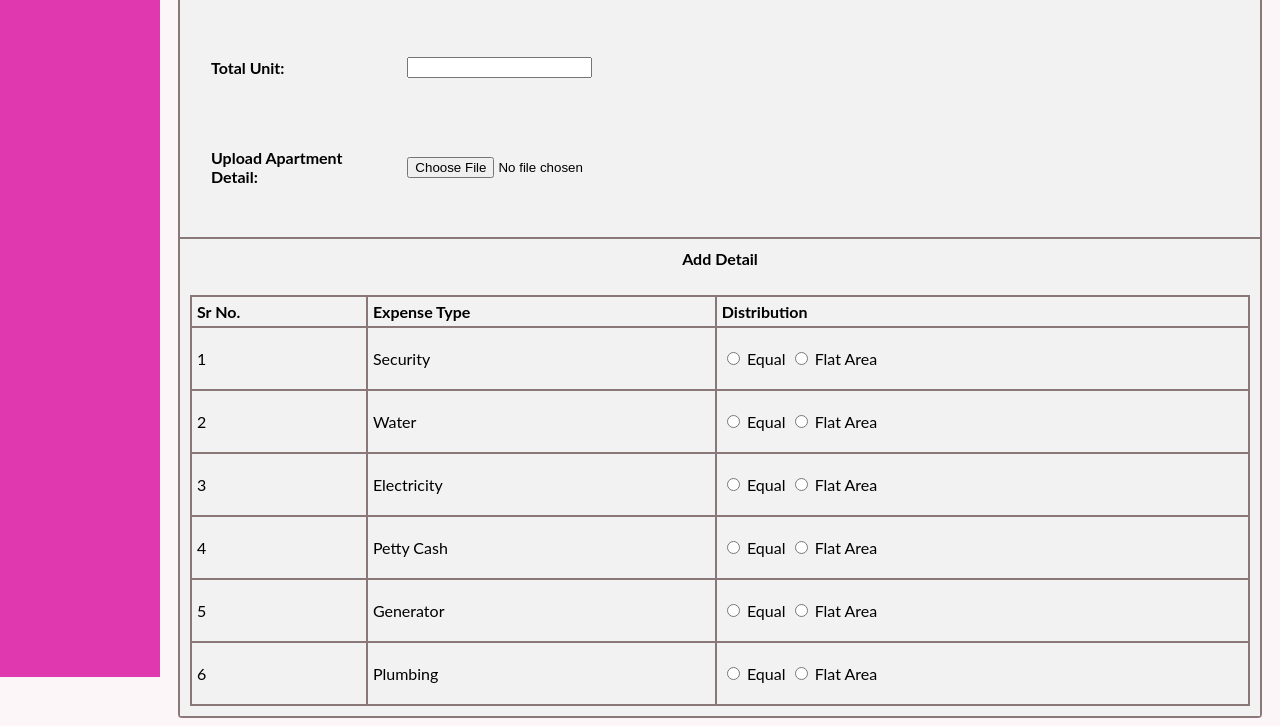
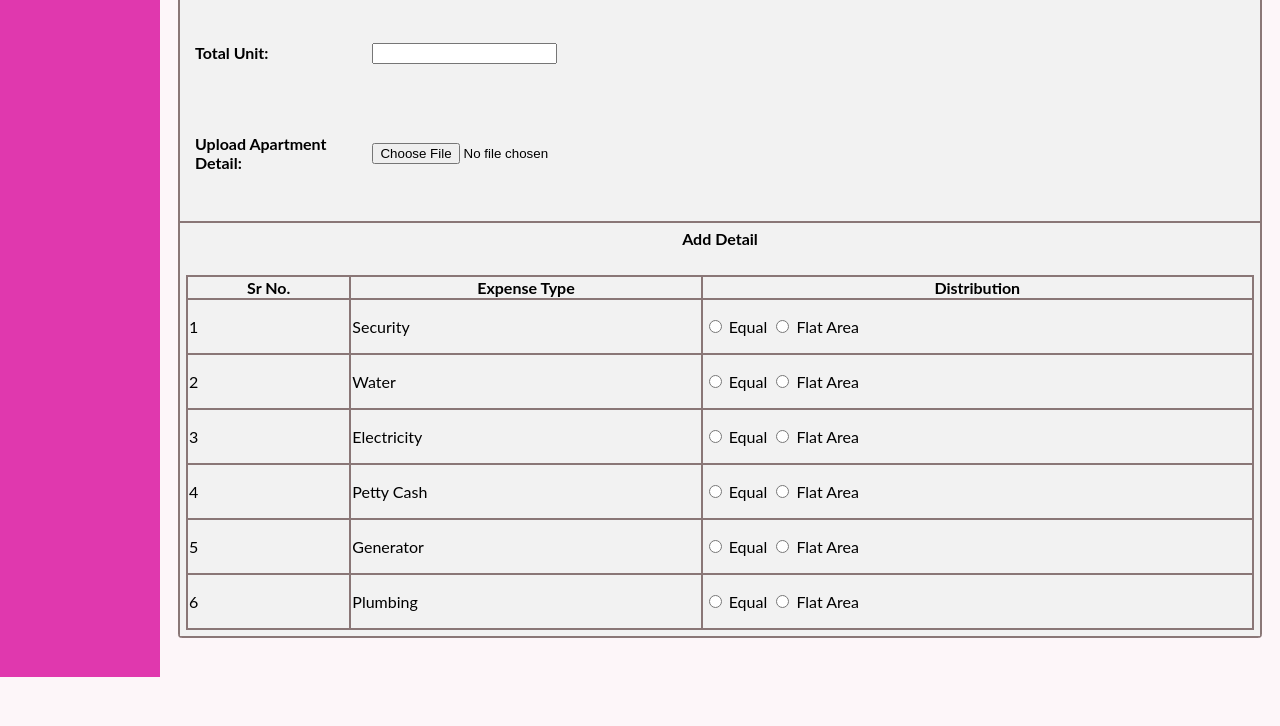
Before and after one commit to Amit9886/easymaintenance, a plain HTML site: page index.html in a window 1280 px wide. Shown: the part 123-849 px from the top of the page. After the commit the page ends 800 px from the top, so only its background shows below. Drawn offline with Linux system fonts and the light colour scheme.

Commit message:
modifed index.html

```diff
--- a/index.html
+++ b/index.html
@@ -75,7 +75,12 @@
     }
 
     #yearslabel {
-      margin-left: 13em;
+      margin-left: 7em;
+      font-weight: bold;
+    }
+
+    #monthslabel {
+      font-weight: bold;
     }
 
     * {
@@ -83,8 +88,7 @@
     }
 
     .row {
-      margin-left: 1em;
-      /* margin-right: -5px; */
+      margin-left: 0.5em;
     }
 
     .column {
@@ -116,9 +120,8 @@
     th,
     td {
       text-align: left;
-      padding: 5px;
+      padding: 1px;
       border-spacing: 0;
-      /* width: 20%; */
       border: 0.5px solid rgb(138, 119, 119);
     }
 
@@ -128,19 +131,16 @@
 
     #addapartmenttable {
       border: 0;
-      /* border: 0.5px solid rgb(138, 119, 119); */
       width: 40%;
     }
 
     #addapartmenttable th {
       border: 0;
-      /* border: 0.5px solid rgb(138, 119, 119); */
     }
 
     #addapartmenttable td {
       border: 0;
-      padding-left: 10%;
-      /* border: 0.5px solid rgb(138, 119, 119); */
+      padding-left: 2%;
     }
 
     #addapartmenttablelable {
@@ -149,9 +149,9 @@
       margin-top: 0px;
     }
 
-    /* #apartmentDetail {
-      height: 40%;
-    } */
+    #distTypeHeader th {
+      text-align: center;
+    }
   </style>
 </head>
 
@@ -167,7 +167,7 @@
       <tr>
         <td>
           <div id="time">
-            <label for="cars">Select month:</label>
+            <label for="cars" id="monthslabel">Select month:</label>
             <select name="months" id="months">
               <option value="Jan">January</option>
               <option value="Feb">February</option>
@@ -228,7 +228,7 @@
             <h5 id="addapartmenttablelable">Add Detail</h5>
             <table id="apartmentDetail">
               <tr>
-                <thead>
+                <thead id="distTypeHeader">
                   <th>Sr No.</th>
                   <th>Expense Type</th>
                   <th>Distribution</th>
@@ -242,9 +242,9 @@
                   <p>Security</p>
                 </td>
                 <td>
-                  <input type="radio" id="distribution1" name="distribution" value="equal">
+                  <input type="radio" id="distribution1" name="securityDistribution" value="equal">
                   <label for="distribution1">Equal</label>
-                  <input type="radio" id="distribution2" name="distribution" value="flatArea">
+                  <input type="radio" id="distribution2" name="securityDistribution" value="flatArea">
                   <label for="distribution2">Flat Area</label><br>
                 </td>
               </tr>
@@ -256,9 +256,9 @@
                   <p>Water</p>
                 </td>
                 <td>
-                  <input type="radio" id="distribution1" name="distribution" value="equal">
+                  <input type="radio" id="distribution1" name="waterDistribution" value="equal">
                   <label for="distribution1">Equal</label>
-                  <input type="radio" id="distribution2" name="distribution" value="flatArea">
+                  <input type="radio" id="distribution2" name="waterDistribution" value="flatArea">
                   <label for="distribution2">Flat Area</label><br>
                 </td>
               </tr>
@@ -270,9 +270,9 @@
                   <p>Electricity</p>
                 </td>
                 <td>
-                  <input type="radio" id="distribution1" name="distribution" value="equal">
+                  <input type="radio" id="distribution1" name="electricityDistribution" value="equal">
                   <label for="distribution1">Equal</label>
-                  <input type="radio" id="distribution2" name="distribution" value="flatArea">
+                  <input type="radio" id="distribution2" name="electricityDistribution" value="flatArea">
                   <label for="distribution2">Flat Area</label><br>
                 </td>
               </tr>
@@ -284,9 +284,9 @@
                   <p>Petty Cash</p>
                 </td>
                 <td>
-                  <input type="radio" id="distribution1" name="distribution" value="equal">
+                  <input type="radio" id="distribution1" name="pettyCashDistribution" value="equal">
                   <label for="distribution1">Equal</label>
-                  <input type="radio" id="distribution2" name="distribution" value="flatArea">
+                  <input type="radio" id="distribution2" name="pettyCashDistribution" value="flatArea">
                   <label for="distribution2">Flat Area</label><br>
                 </td>
               </tr>
@@ -298,9 +298,9 @@
                   <p>Generator</p>
                 </td>
                 <td>
-                  <input type="radio" id="distribution1" name="distribution" value="equal">
+                  <input type="radio" id="distribution1" name="generatorDistribution" value="equal">
                   <label for="distribution1">Equal</label>
-                  <input type="radio" id="distribution2" name="distribution" value="flatArea">
+                  <input type="radio" id="distribution2" name="generatorDistribution" value="flatArea">
                   <label for="distribution2">Flat Area</label><br>
                 </td>
               </tr>
@@ -312,9 +312,9 @@
                   <p>Plumbing</p>
                 </td>
                 <td>
-                  <input type="radio" id="distribution1" name="distribution" value="equal">
+                  <input type="radio" id="distribution1" name="plumbingDistribution" value="equal">
                   <label for="distribution1">Equal</label>
-                  <input type="radio" id="distribution2" name="distribution" value="flatArea">
+                  <input type="radio" id="distribution2" name="plumbingDistribution" value="flatArea">
                   <label for="distribution2">Flat Area</label><br>
                 </td>
               </tr>
```
